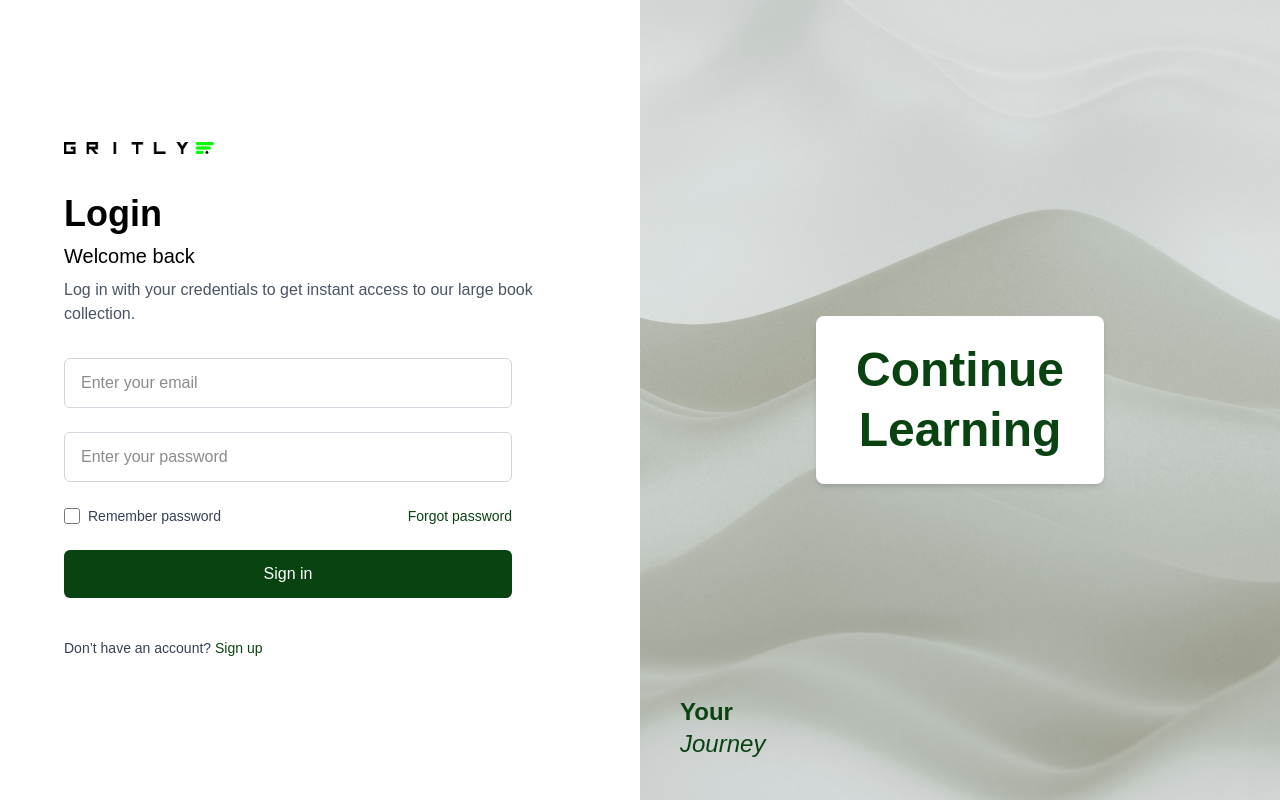
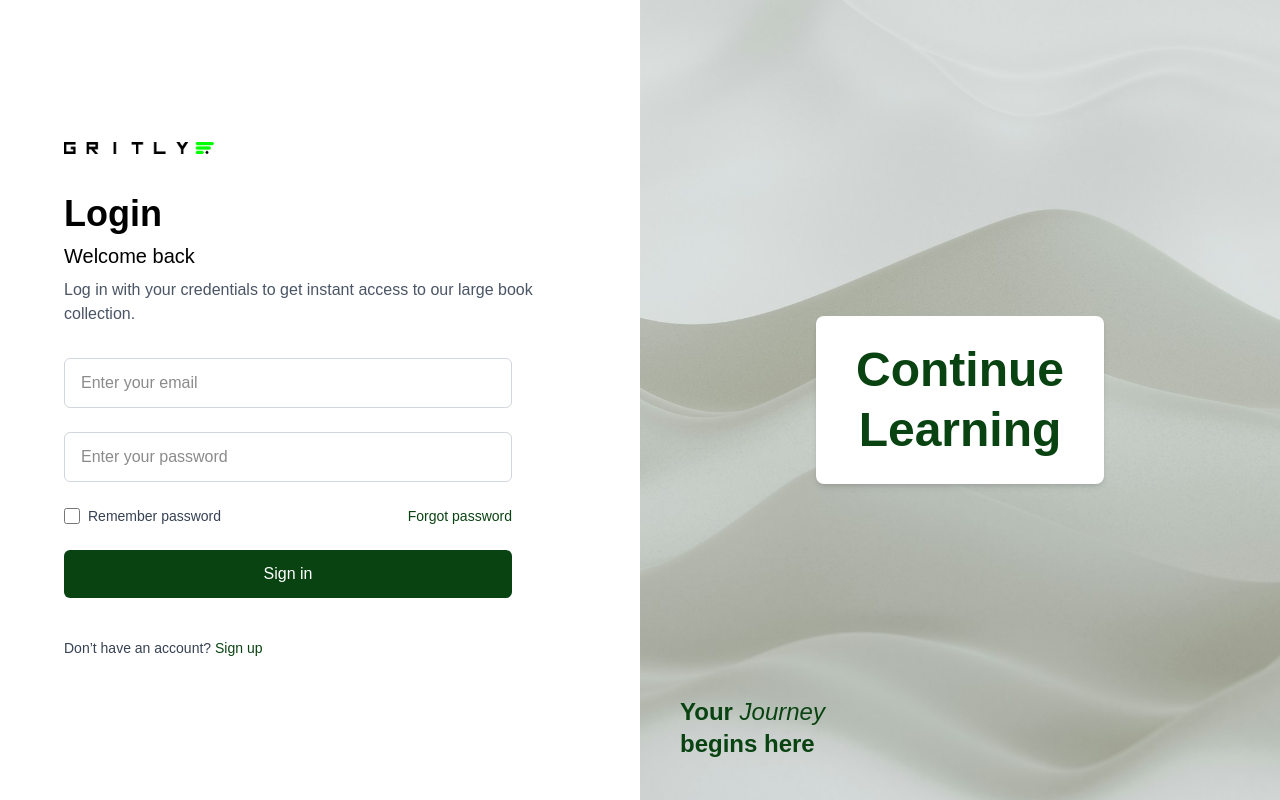
Before and after one commit to MickyDev1/Gritly, a Next.js app: page /login in a window 1280 px wide. Built offline with nearby package versions, Linux system fonts and the light colour scheme.

Commit message:
Enhance bottom text on login page: update message for clarity and visual appeal

```diff
--- a/src/app/login/page.tsx
+++ b/src/app/login/page.tsx
@@ -127,8 +127,8 @@ export default function Login() {
                 {/* Bottom text */}
                 <div className="absolute bottom-10 left-10">
                     <p className="text-2xl text-[#0A4312] font-semibold">
-                        Your <br />
-                        <span className="italic font-normal">Journey</span>
+                        Your <span className="italic font-normal">Journey</span><br />
+                        <span className="text-2xl text-[#0A4312] font-semibold">begins here</span>
                     </p>
                 </div>
             </div>
```
